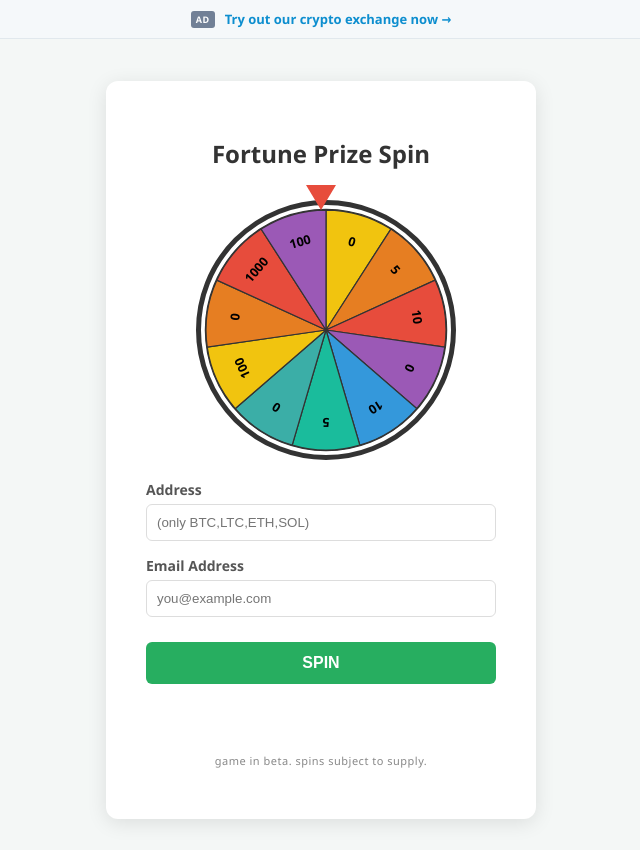
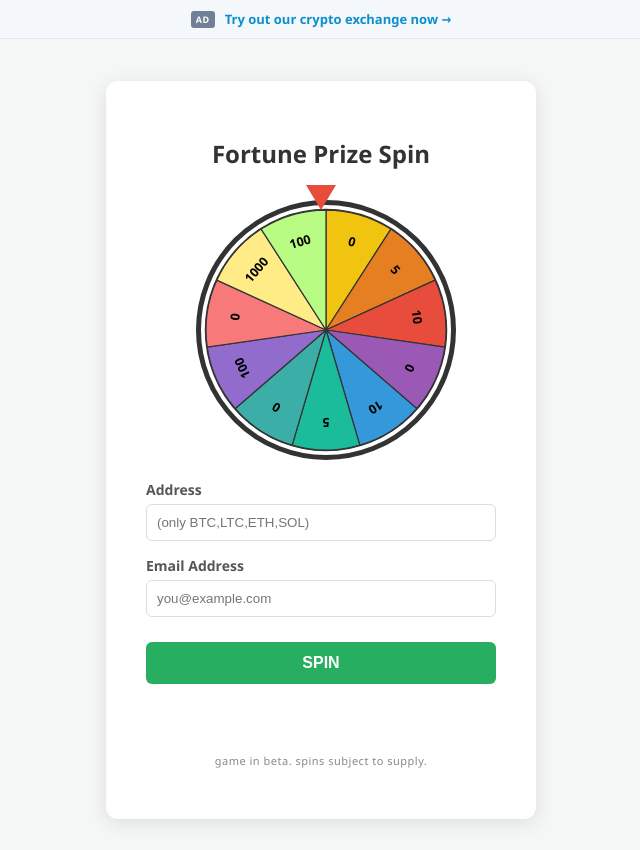
Before and after one commit to tfranciscosvc-dot/DexWheelGame, a PHP site: page / in a window 1280 px wide. Shown: the whole page, without its empty margins (319-959 px from the left). Run offline with PHP 8.4, Linux system fonts and the light colour scheme.

Commit message:
Update index.php
colors added

```diff
--- a/index.php
+++ b/index.php
@@ -223,7 +223,7 @@ if ((isset($_SESSION['has_spun']) && $_SESSION['has_spun'] === true) || file_exi
 <script>
     const WHEEL_VALUES = [0, 5, 10, 0, 10, 5, 0, 100, 0, 1000, 100];
     const ALLOWED_WIN_INDICES = [0, 1, 2, 3, 4, 5, 6, 8];
-    const COLORS = ["#f1c40f", "#e67e22", "#e74c3c", "#9b59b6", "#3498db", "#1abc9c", "#3baea7"];
+    const COLORS = ["#f1c40f", "#e67e22", "#e74c3c", "#9b59b6", "#3498db", "#1abc9c", "#3baea7", "#916ccd","#f77979","#ffec87","#b9fc84","#fa84fc"];
 
     const wheelSvg = document.getElementById('wheel');
     const spinForm = document.getElementById('spinForm');
```
